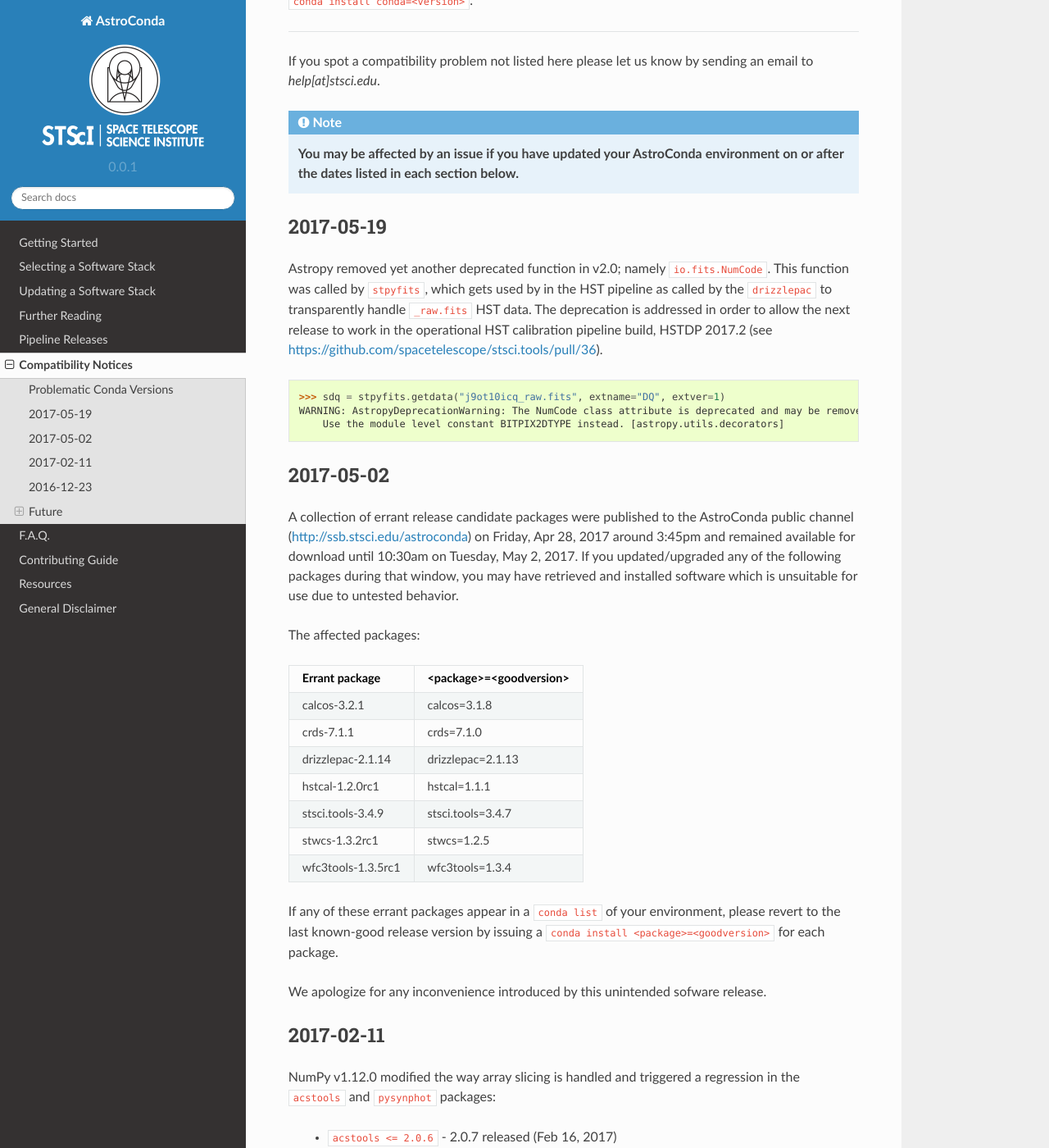
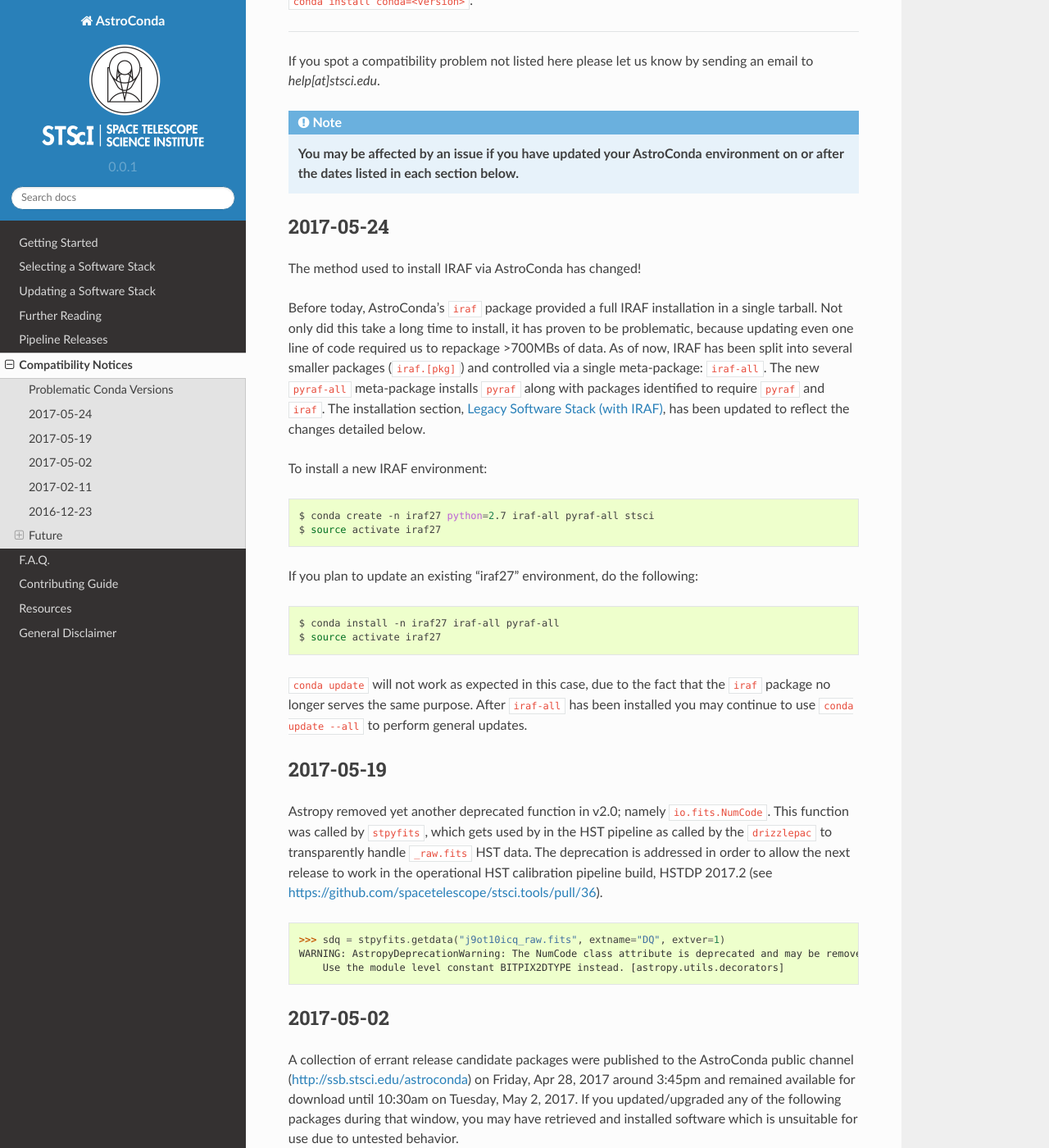
Before and after one commit to jhunkeler/astroconda, a Sphinx documentation site: the page built from source/compat.rst, in a window 1280 px wide and 1400 px high, scrolled down 873 px. Shown: the whole window at 82% size. Built offline with Sphinx 7.4.7 and the Read the Docs theme 2.0.0, drawn with Linux system fonts in a browser that asks for light colours; pages that are not in the unit, such as notebooks, are missing from menus.

Commit message:
Gemini IRAF release changes (#61)

```diff
--- a/source/compat.rst
+++ b/source/compat.rst
@@ -34,6 +34,30 @@
 .. note::
 
   **You may be affected by an issue if you have updated your AstroConda environment on or after the dates listed in each section below.**
+
+2017-05-24
+==========
+
+The method used to install IRAF via AstroConda has changed!
+
+Before today, AstroConda's ``iraf`` package provided a full IRAF installation in a single tarball. Not only did this take a long time to install, it has proven to be problematic, because updating even one line of code required us to repackage >700MBs of data. As of now, IRAF has been split into several smaller packages (``iraf.[pkg]``) and controlled via a single meta-package: ``iraf-all``.  The new ``pyraf-all`` meta-package installs ``pyraf`` along with packages identified to require ``pyraf`` and ``iraf``. The installation section, :ref:`iraf_install`, has been updated to reflect the changes detailed below.
+
+To install a new IRAF environment:
+
+.. code-block:: sh
+
+    $ conda create -n iraf27 python=2.7 iraf-all pyraf-all stsci
+    $ source activate iraf27
+
+If you plan to update an existing "iraf27" environment, do the following:
+
+.. code-block:: sh
+
+    $ conda install -n iraf27 iraf-all pyraf-all
+    $ source activate iraf27
+
+``conda update`` will not work as expected in this case, due to the fact that the ``iraf`` package no longer serves the same purpose. After ``iraf-all`` has been installed you may continue to use ``conda update --all`` to perform general updates.
+
 
 2017-05-19
 ==========
--- a/source/updating.rst
+++ b/source/updating.rst
@@ -14,7 +14,7 @@
 
     $ conda update -n astroconda stsci
 
-This is best used by individuals that favor software stability over receiving the "bleeding edge". Remember, updating the ``stsci`` package only effects packages part of the **official release** of our software. Packages provided by the AstroConda channel, but are not controlled by the ``stsci`` package **will not receive updates**. This is true for other packages as well (e.g. stsci-hst, stsci-data-analysis, etc).
+This is best used by individuals that favor software stability over receiving the "bleeding edge". Remember, updating the ``stsci`` package only effects packages part of the **official release** of our software. Packages provided by the AstroConda channel, but are not controlled by the ``stsci`` package **will not receive updates**. This is true for other packages as well (e.g. ``stsci-hst``, ``stsci-data-analysis``, etc).
 
 To clarify what this does, if the ``stsci`` package (used to create your environment) has not been updated by STScI to accommodate recently added packages, or newer versions of those packages, nothing will be updated in your environment on behalf of ``stsci``. In general, to receive interim bug fix releases please consider updating all packages, or individual packages of interest.
 
```
Also changed, not shown: source/getting_started.rst (+0 -18 lines), source/installation.rst (+15 -3 lines).
